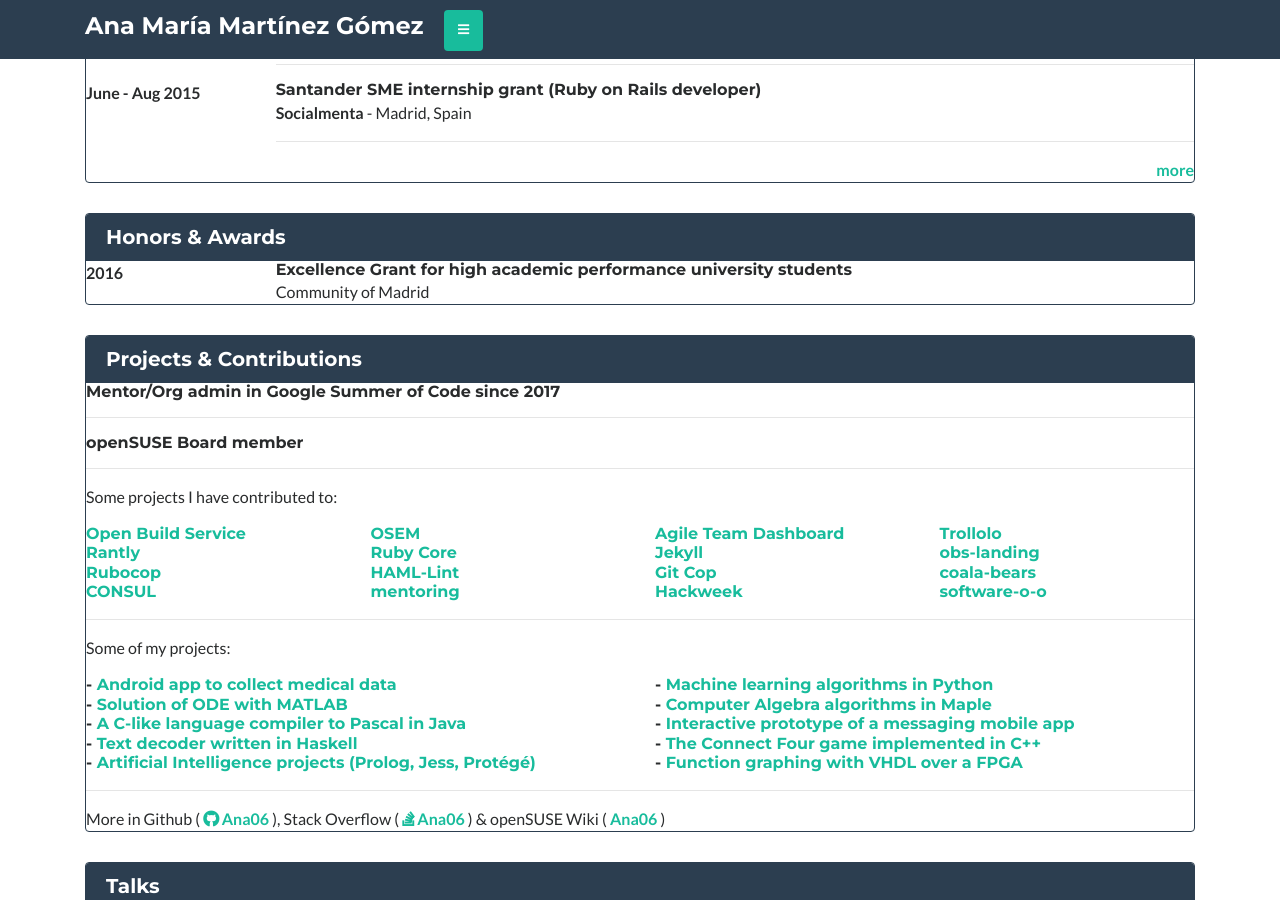
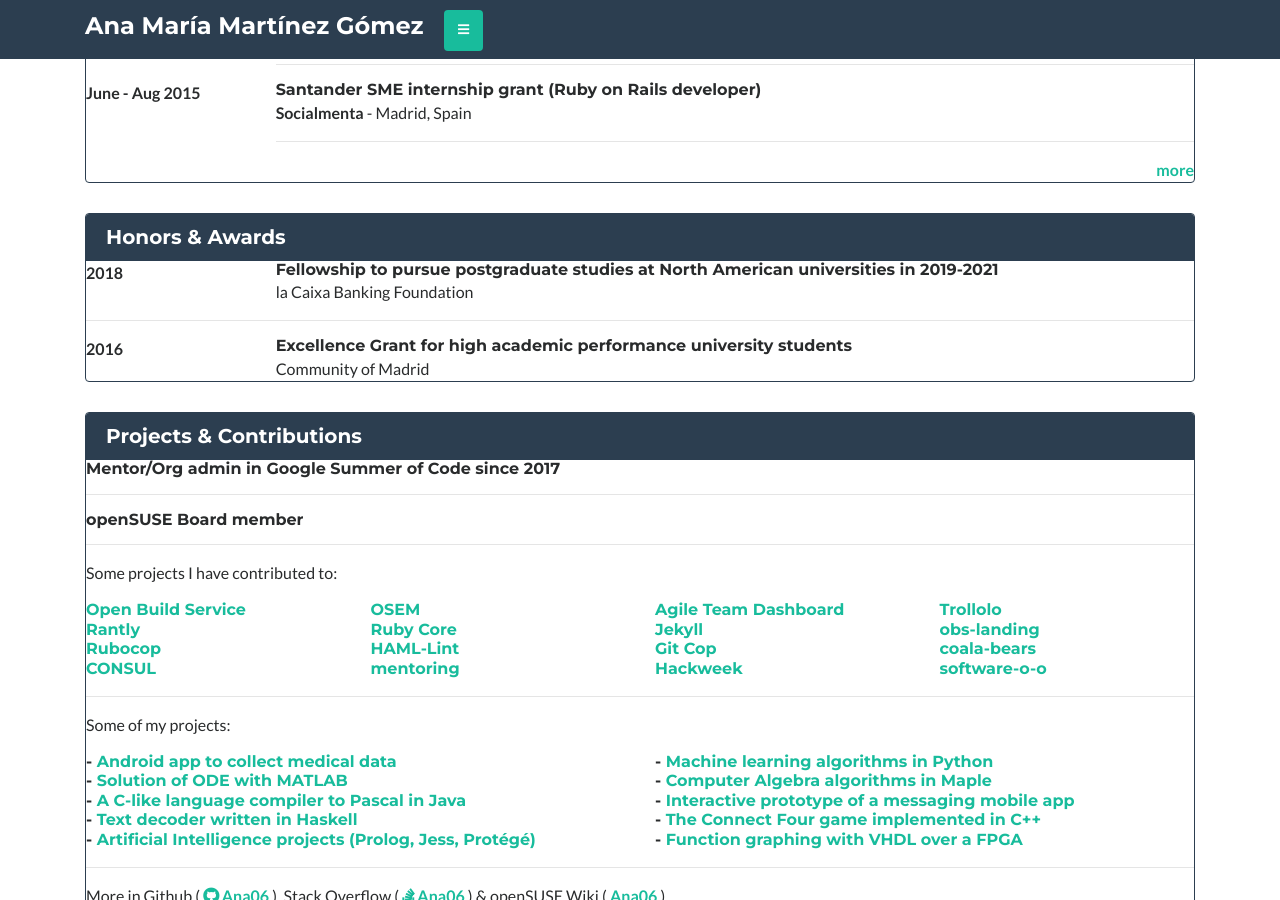
Before and after one commit to vicgalle/ana06.github.io, a Jekyll site: the page built from resume.md, in a window 1280 px wide and 900 px high, scrolled down 682 px. Built offline with Jekyll 4.4.1, drawn with Linux system fonts in a browser that asks for light colours; nearby versions of some CDN libraries.

Commit message:
Add la Caixa fellowship to cv
Also delete `.resume.md.swp`. No idea why it was there... :|

```diff
--- a/resume.md
+++ b/resume.md
@@ -75,6 +75,9 @@ jobs:
 
 
 honors:
+  - date: 2018
+    title: Fellowship to pursue postgraduate studies at North American universities in 2019-2021
+    company: la Caixa Banking Foundation
   - date: 2016
     title: Excellence Grant for high academic performance university students
     company: Community of Madrid
```
Also changed, not shown: 1 other file.
